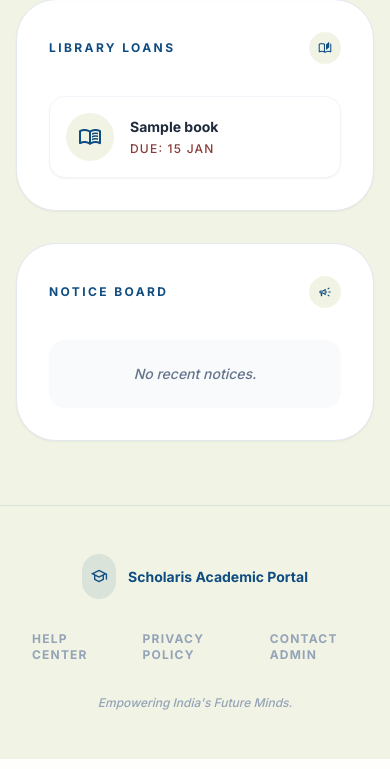
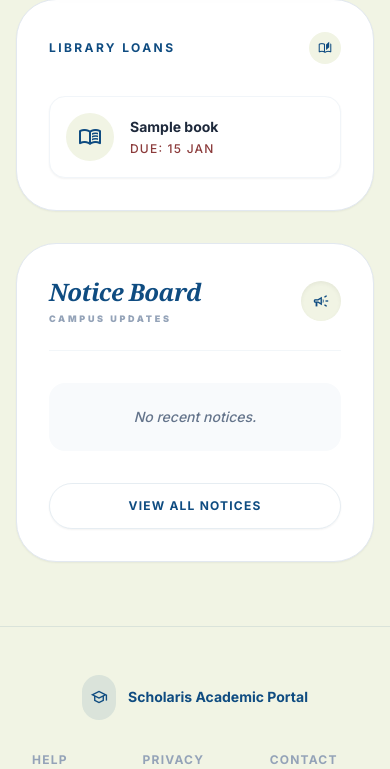
Before and after one commit to diviontopp/school-management-system, a Flask app: template templates/student/dashboard.html in a window 390 px wide. Shown: the part 2428-3197 px from the top of the page. Run offline with Flask 3, Linux system fonts and the light colour scheme; the template is opened without the code that fills it: most values are stand-ins (such as "Sample title", 1, 10 or a date in 2020); some web fonts are replaced.

Commit message:
Redesign Notice Board into a premium, interactive component with hover-responsive mini-calendars

```diff
--- a/templates/student/dashboard.html
+++ b/templates/student/dashboard.html
@@ -310,28 +310,47 @@
 
         <!-- Notice Board -->
         <div class="bg-white p-8 rounded-[2.5rem] shadow-sm border border-slate-200">
-            <div class="flex items-center justify-between mb-8">
-                <h4 class="text-xs font-bold uppercase tracking-[0.2em] text-primary">Notice Board</h4>
-                <div class="w-8 h-8 rounded-full bg-bone-white flex items-center justify-center text-primary" aria-hidden="true">
-                    <span class="material-symbols-outlined text-sm" aria-hidden="true">campaign</span>
+            <div class="flex items-center justify-between mb-8 pb-6 border-b border-primary/5">
+                <div class="flex flex-col">
+                    <h4 class="text-2xl font-serif italic font-bold text-primary tracking-tight">Notice Board</h4>
+                    <span class="text-[9px] font-black uppercase tracking-[0.3em] text-slate-400 mt-1">Campus Updates</span>
+                </div>
+                <div class="w-10 h-10 rounded-full bg-bone-white flex items-center justify-center text-primary shadow-inner" aria-hidden="true">
+                    <span class="material-symbols-outlined text-lg" aria-hidden="true">campaign</span>
                 </div>
             </div>
 
-            <div class="space-y-3">
+            <div class="space-y-4">
                 {% if notices %}
                     {% for notice in notices[:4] %}
-                    <button type="button" class="group w-full flex gap-4 p-3 rounded-xl hover:bg-bone-white transition-colors -mx-3 text-left min-h-[44px]" aria-label="Read notice: {{ notice.title }}">
-                        <div class="w-1.5 rounded-full bg-primary opacity-20 group-hover:opacity-100 transition-opacity flex-shrink-0" aria-hidden="true"></div>
-                        <div class="min-w-0">
-                            <p class="text-[10px] font-bold text-slate-400 mb-1 tracking-[0.2em] uppercase">{{ notice.posted_at.strftime('%d %b') if notice.posted_at else 'Active' }}</p>
+                    <button type="button" class="group w-full flex items-center gap-4 p-3 rounded-2xl hover:bg-bone-white transition-all duration-300 text-left hover:shadow-sm border border-transparent hover:border-primary/5 hover:translate-x-1" aria-label="Read notice: {{ notice.title }}">
+
+                        <!-- Mini Calendar Date Block -->
+                        <div class="flex flex-col items-center justify-center py-2 px-3 rounded-xl bg-slate-50 border border-slate-200 min-w-[3.5rem] shadow-sm transform group-hover:bg-primary group-hover:border-primary transition-colors duration-300">
+                            <span class="text-[9px] font-black uppercase tracking-widest text-[#00A86B] group-hover:text-emerald-400 transition-colors">{{ notice.posted_at.strftime('%b') if notice.posted_at else 'ACT' }}</span>
+                            <span class="text-xl font-bold leading-none text-primary group-hover:text-white mt-0.5 transition-colors">{{ notice.posted_at.strftime('%d') if notice.posted_at else '--' }}</span>
+                        </div>
+
+                        <!-- Notice Content -->
+                        <div class="flex-1 min-w-0 pr-2">
                             <h5 class="text-sm font-bold text-slate-800 group-hover:text-primary transition-colors line-clamp-2 leading-snug" title="{{ notice.title }}">{{ notice.title }}</h5>
                         </div>
+
+                        <!-- Hover Arrow Indicator -->
+                        <div class="w-6 h-6 rounded-full bg-white flex items-center justify-center text-primary opacity-0 -translate-x-2 group-hover:opacity-100 group-hover:translate-x-0 transition-all duration-300 shadow-sm border border-primary/10">
+                            <span class="material-symbols-outlined text-[10px] font-bold">arrow_forward_ios</span>
+                        </div>
+
                     </button>
                     {% endfor %}
                 {% else %}
                     <div class="text-center text-sm font-medium text-slate-500 italic py-6 bg-slate-50 rounded-2xl">No recent notices.</div>
                 {% endif %}
             </div>
+
+            <a href="#" class="mt-8 w-full py-3.5 rounded-xl border border-primary/10 text-primary font-bold text-xs uppercase tracking-widest flex items-center justify-center gap-2 hover:bg-primary hover:text-white transition-colors duration-300 shadow-sm">
+                View All Notices
+            </a>
         </div>
     </aside>
 </div>
```
Also changed, not shown: static/css/tailwind.css.
